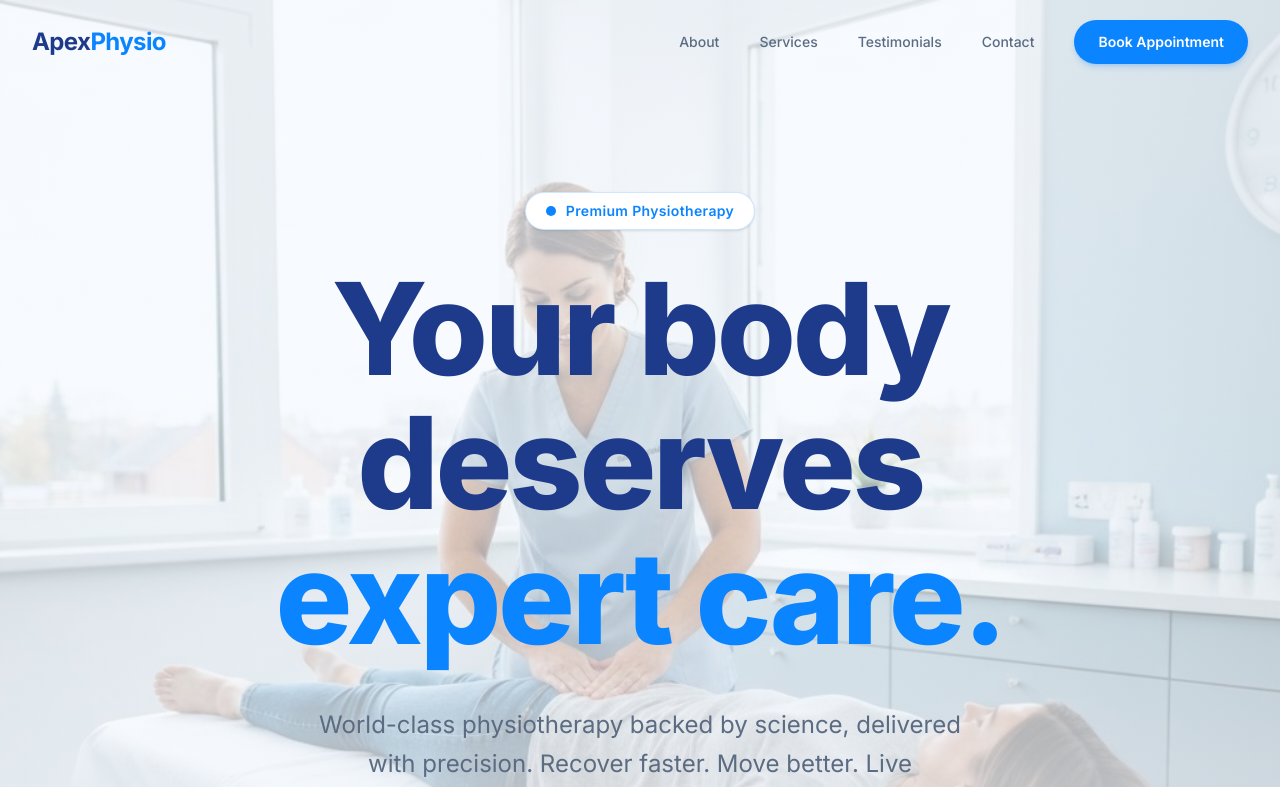
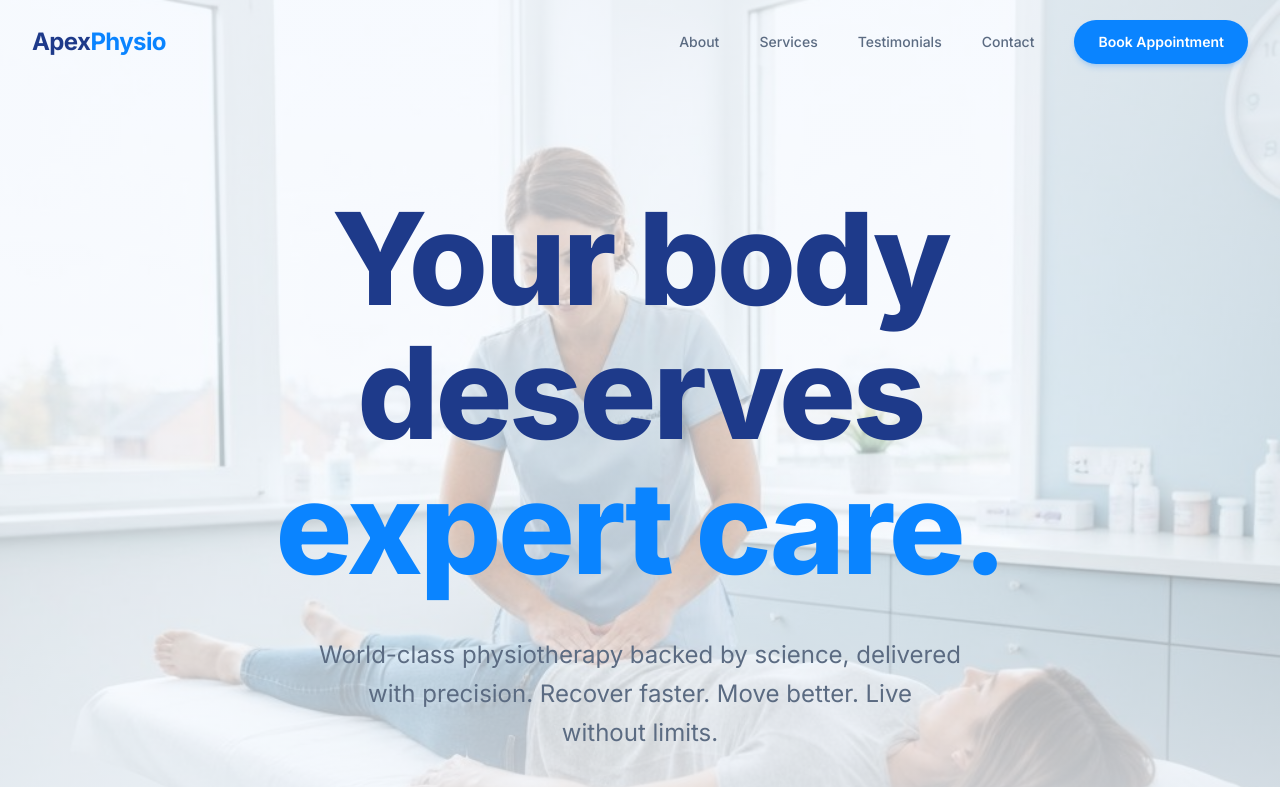
Before and after one commit to Ruban-srijith/v0-physiotherapy-clinic-website, a Next.js app: page / in a window 1280 px wide. Shown: the top 787 px of the page. Built offline with nearby package versions, Linux system fonts and the light colour scheme.

Commit message:
feat: remove "Premium Physiotherapy" badge and adjust headline animation\n\nSmooth animation without gap in hero section.

```diff
--- a/components/hero.tsx
+++ b/components/hero.tsx
@@ -36,16 +36,7 @@ export function Hero() {
 
       {/* Content */}
       <div className="relative z-10 mx-auto max-w-6xl px-6 py-40 text-center lg:px-8 lg:py-48">
-        <FadeIn delay={100} direction="up" duration={1000}>
-          <div className="mx-auto mb-8 inline-flex items-center gap-2.5 rounded-full border border-primary/20 bg-card px-5 py-2 shadow-sm">
-            <span className="h-2.5 w-2.5 rounded-full bg-primary" />
-            <span className="text-sm font-semibold tracking-wide text-primary">
-              Premium Physiotherapy
-            </span>
-          </div>
-        </FadeIn>
-
-        <FadeIn delay={250} direction="up" duration={1000}>
+        <FadeIn delay={150} direction="up" duration={1000}>
           <h1 className="text-balance text-5xl font-extrabold leading-[1.05] tracking-tight text-heading sm:text-6xl md:text-7xl lg:text-8xl xl:text-9xl">
             Your body deserves
             <br />
```
